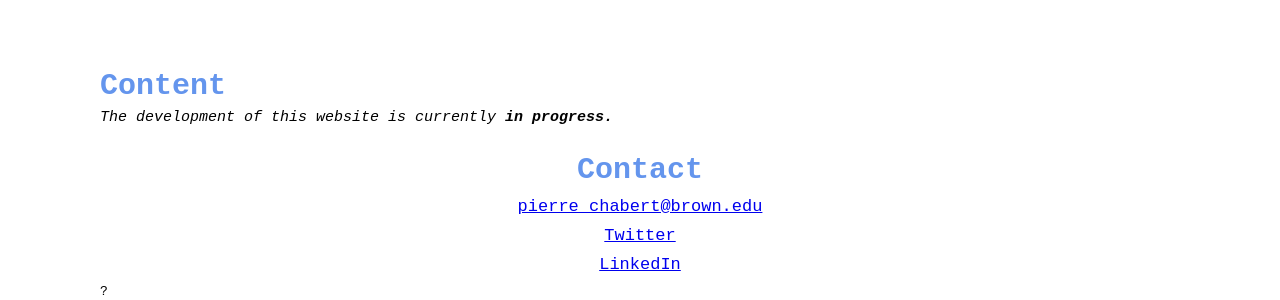
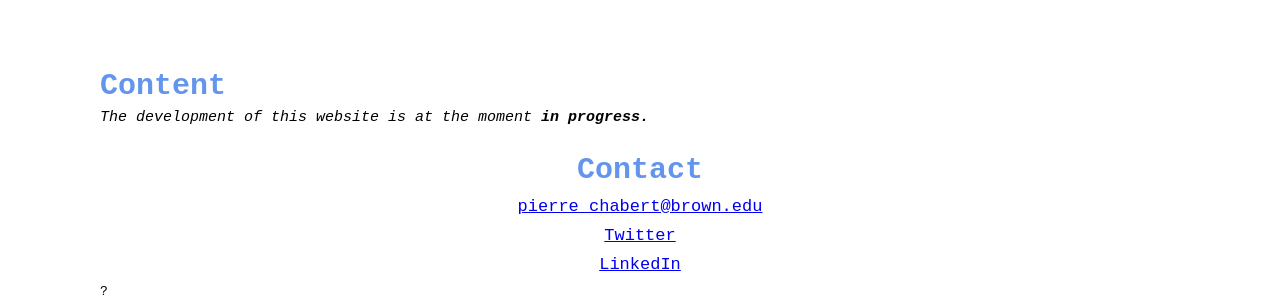
Before and after one commit to pierrechabert/pierrechabert.github.io, a Jekyll site: the page index.html, which Jekyll copies as it is, in a window 1280 px wide. Shown: the part 674-974 px from the top of the page. Built offline with Jekyll 4.4.1, drawn with Linux system fonts in a browser that asks for light colours.

Commit message:
Update index.html

```diff
--- a/index.html
+++ b/index.html
@@ -58,7 +58,7 @@
 
   <div style="height:600px; margin:100px;">
   <h1 style="color:cornflowerblue; font-size:30px;"> Content </h1>
-  <p style="line-height: 2.0; font-size:15px;"><em>The development of this website is currently <strong>in progress.</strong> </em></p>
+  <p style="line-height: 2.0; font-size:15px;"><em>The development of this website is at the moment <strong>in progress.</strong> </em></p>
    <!-- Presentation, research interests -->
 
   <h1 style="color:cornflowerblue; font-size:30px; margin-top:20px; text-align:center">Contact </h1>
```
